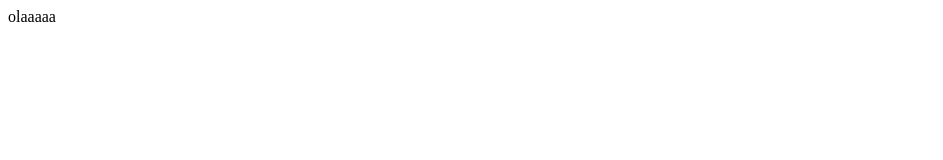
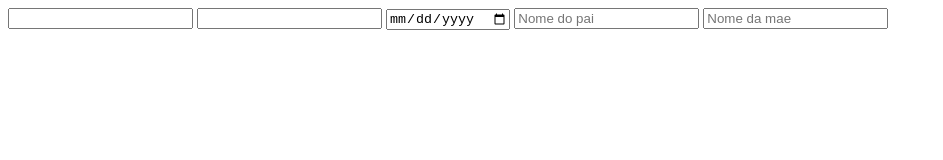
Before and after one commit to GustavoRL123/projeto-site-dupla, a plain HTML site: page index.html in a window 1280 px wide. Shown: the whole page, without its empty margins (0-943 px from the left). Drawn offline with Linux system fonts and the light colour scheme.

Commit message:
atualizado
sdvs

```diff
--- a/index.html
+++ b/index.html
@@ -4,8 +4,21 @@
     <meta charset="UTF-8">
     <meta name="viewport" content="width=device-width, initial-scale=1.0">
     <title>Document</title>
+    <link rel="stylesheet" href="" class="">
 </head>
 <body>
-    <header class="cabecalho">olaaaaa</header>
+
+
+    <form class="form">
+    <input type="text" class="nome">
+    <input type="text" class="CPF">
+    <input type="date">
+
+     <input type="text" placeholder="Nome do pai" class="pai">
+     <input type="text" placeholder="Nome da mae" class="mae">
+
+
+
+    </form>
 </body>
 </html>
--- a/style.css
+++ b/style.css
@@ -0,0 +1,4 @@
+.container{
+    display: grid;
+    grid-template-columns: ;
+}
```
